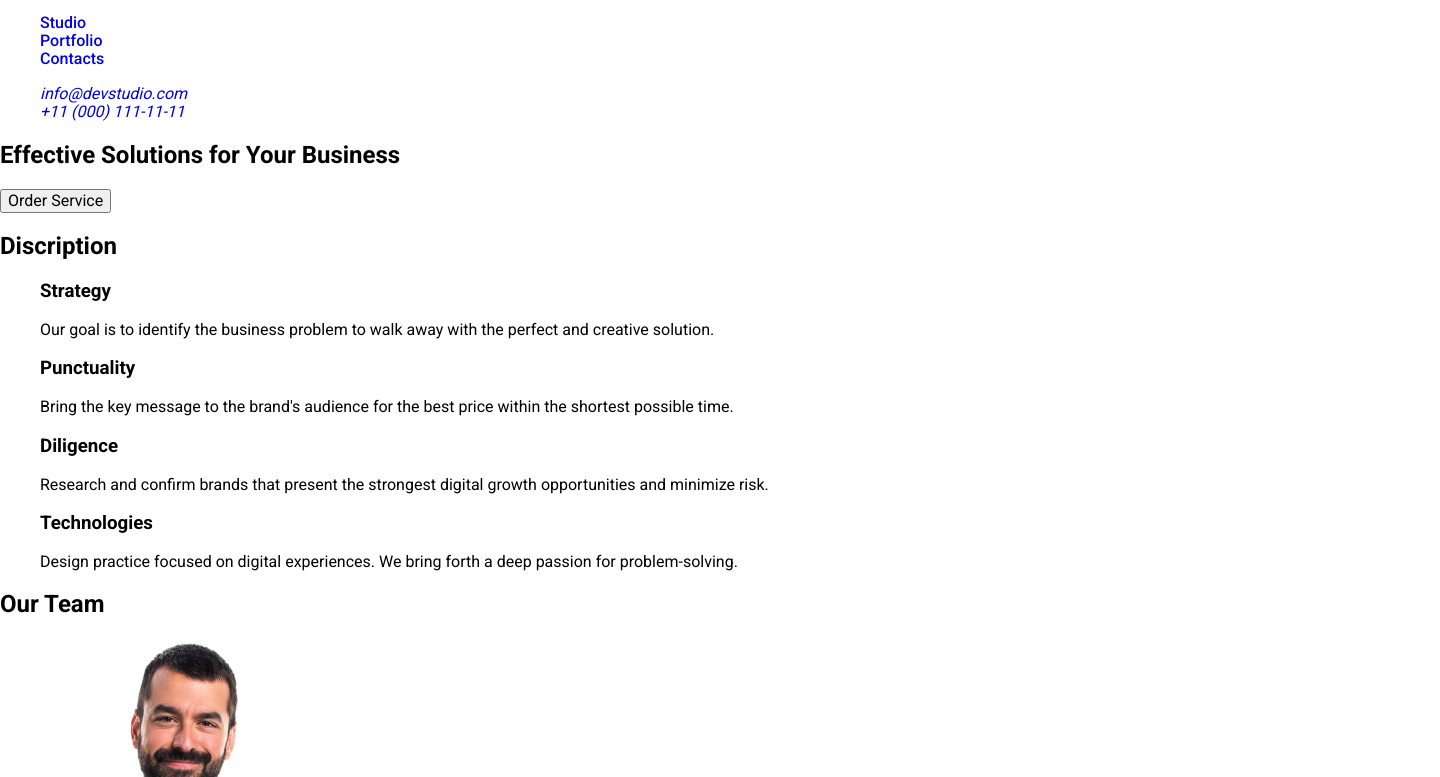
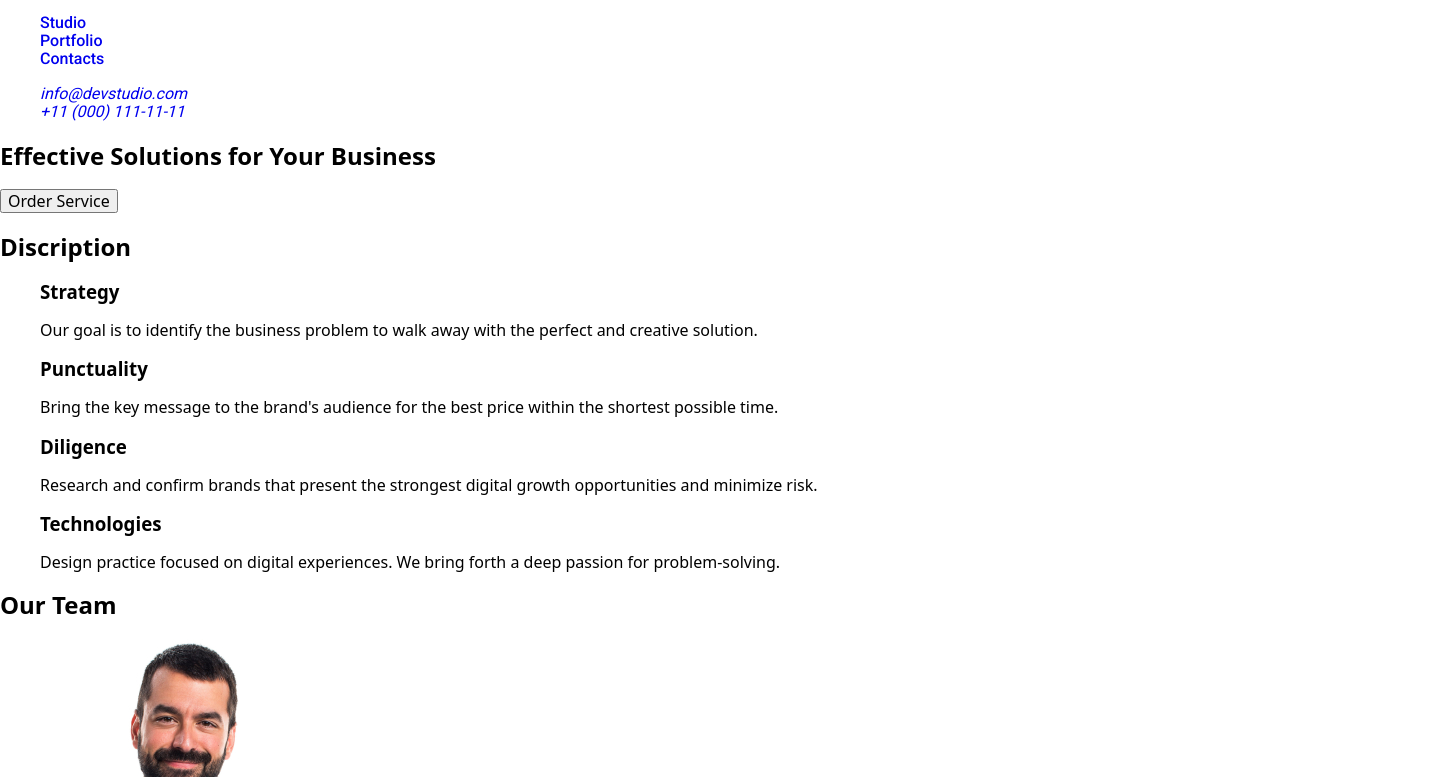
Before and after one commit to Aleksandr-1977/goit-markup-hw-02, a plain HTML site: page index.html in a window 1280 px wide. Shown: the part 23-800 px from the top of the page, 1440 px wide, since content can reach past the window. Drawn offline with nearby package versions, Linux system fonts and the light colour scheme.

Commit message:
Update index.html

```diff
--- a/index.html
+++ b/index.html
@@ -8,11 +8,11 @@
 <link rel="stylesheet" href="https://cdnjs.cloudflare.com/ajax/libs/modern-normalize/3.0.0/modern-normalize.min.css" integrity="sha512-3axTZ/bKFZH5/qLFTl4U+mDbBDFW+5QO5L7D1HnOhlhJbcNDIVJxoNm6It77g0eUdzfKZlHirayqRC2qJaAOJw==" crossorigin="anonymous" referrerpolicy="no-referrer" />
 <link rel="preconnect" href="https://fonts.googleapis.com">
 <link rel="preconnect" href="https://fonts.gstatic.com" crossorigin>
-<link href="https://fonts.googleapis.com/css2?family=Raleway:wght@700&family=Roboto:wght@100;400;500;700&display=swap" rel="stylesheet">
+<link href="https://fonts.googleapis.com/css2?family=Raleway:wght@700&family=Roboto:wght@400;500;700&display=swap" rel="stylesheet">
 <link rel="stylesheet" href="./css/styles.css" />
 </head>
 
-<body class="all-page">
+<body>
   <!--Header page-->
   <header class="heder-page">
     <nav class="class-page">
```
